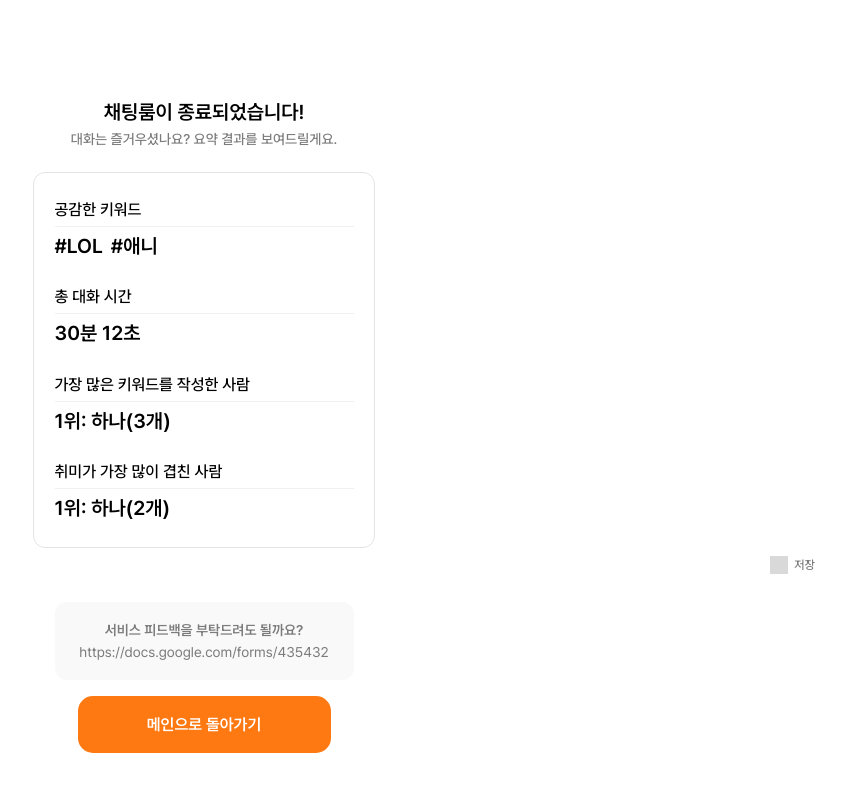
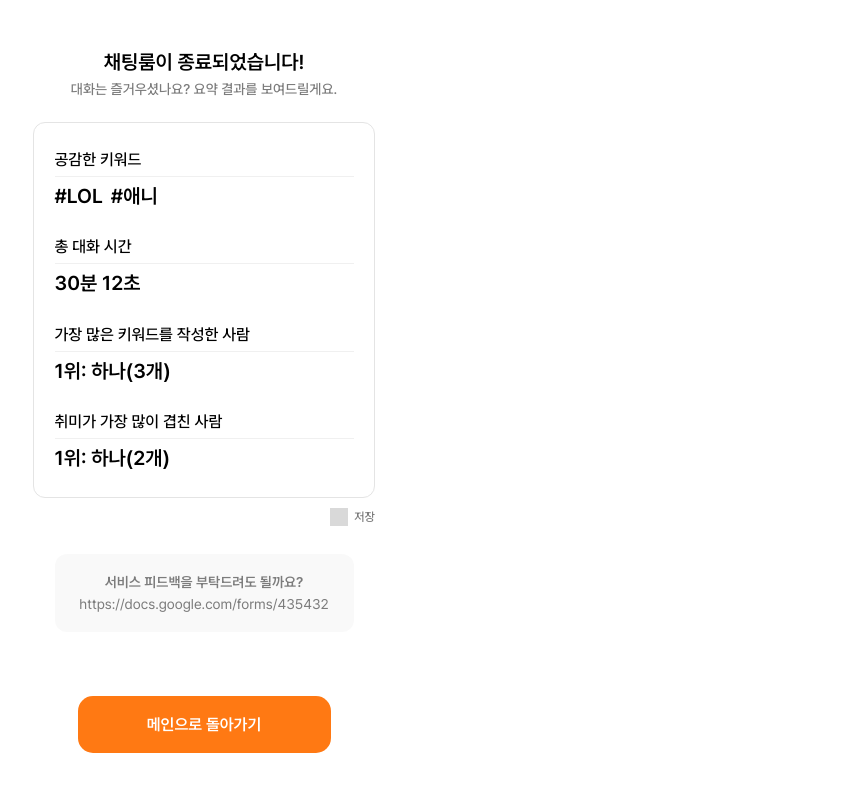
Before and after one commit to IT-s-Time-6Team/FE, a React (Vite) app: page /chatRoom/exit in a window 1280 px wide. Shown: the top 792 px of the page, without its empty margins (436-1280 px from the left). Built offline with nearby package versions, Linux system fonts and the light colour scheme.

Commit message:
style: 요약박스와 저장 버튼을 감싸는 div 추가, gap 조정

```diff
--- a/src/App.tsx
+++ b/src/App.tsx
@@ -2,7 +2,7 @@ import { BrowserRouter, Route, Routes } from 'react-router-dom';
 import Layout from '@layout/Layout';
 import Home from '@pages/Home/Home';
 import GlobalStyles from '../src/styles/GlobalStyles';
-import ChatRoomExitPage from '@pages/chatRoomExitPage';
+import ChatRoomExitPage from '@pages/ChatRoomExitPage';
 
 function App() {
   return (
--- a/src/pages/chatRoomExitPage.tsx
+++ b/src/pages/chatRoomExitPage.tsx
@@ -7,6 +7,7 @@ const ChatRoomExitPage = () => {
         <Title>채팅룸이 종료되었습니다!</Title>
         <SubTitle>대화는 즐거우셨나요? 요약 결과를 보여드릴게요.</SubTitle>
       </Header>
+      <StatsContainer>
         <Box>
           <Wrapper>
             <MainText>공감한 키워드</MainText>
@@ -36,9 +37,10 @@ const ChatRoomExitPage = () => {
           <CheckInput type='checkbox' />
           <SaveText>저장</SaveText>
         </SaveWrapper>
+      </StatsContainer>
       <FeedbackBox>
         <FeedbackText>서비스 피드백을 부탁드려도 될까요?</FeedbackText>
-        <FormLink>https://docs.google.com/forms/435432</FormLink>
+        <FormLinkText>https://docs.google.com/forms/435432</FormLinkText>
       </FeedbackBox>
       <Button text='메인으로 돌아가기' />
     </Container>
@@ -49,11 +51,19 @@ const Container = styled.div`
   display: flex;
   flex-direction: column;
 `;
+const StatsContainer = styled.div`
+  width: 342px;
+  align-self: center;
+  display: flex;
+  flex-direction: column;
+  gap: 2px;
+`;
+
 const Header = styled.div`
   display: flex;
   flex-direction: column;
   gap: 7px;
-  margin: 100px 0 25px 0;
+  margin: 50px 0 25px 0;
 `;
 const Title = styled.p`
   font-size: 20px;
@@ -72,7 +82,7 @@ const FeedbackText = styled.p`
   color: #7c7c7c;
   text-align: center;
 `;
-const FormLink = styled.p`
+const FormLinkText = styled.p`
   font-size: 14px;
   font-weight: 400;
   color: #7c7c7c;
@@ -93,7 +103,6 @@ const Box = styled.div`
   border-radius: 12px;
   border: 1px solid #e4e4e4;
   box-sizing: border-box;
-  align-self: center;
   padding: 27px 0;
 `;
 const Wrapper = styled.div`
@@ -118,7 +127,6 @@ const SaveWrapper = styled.div`
   align-items: center;
   gap: 6px;
   justify-content: flex-end;
-  padding-right: 29px;
 `;
 const CheckInput = styled.input`
   width: 18px;
```
Lines whose indentation alone changed are shown as unchanged.
